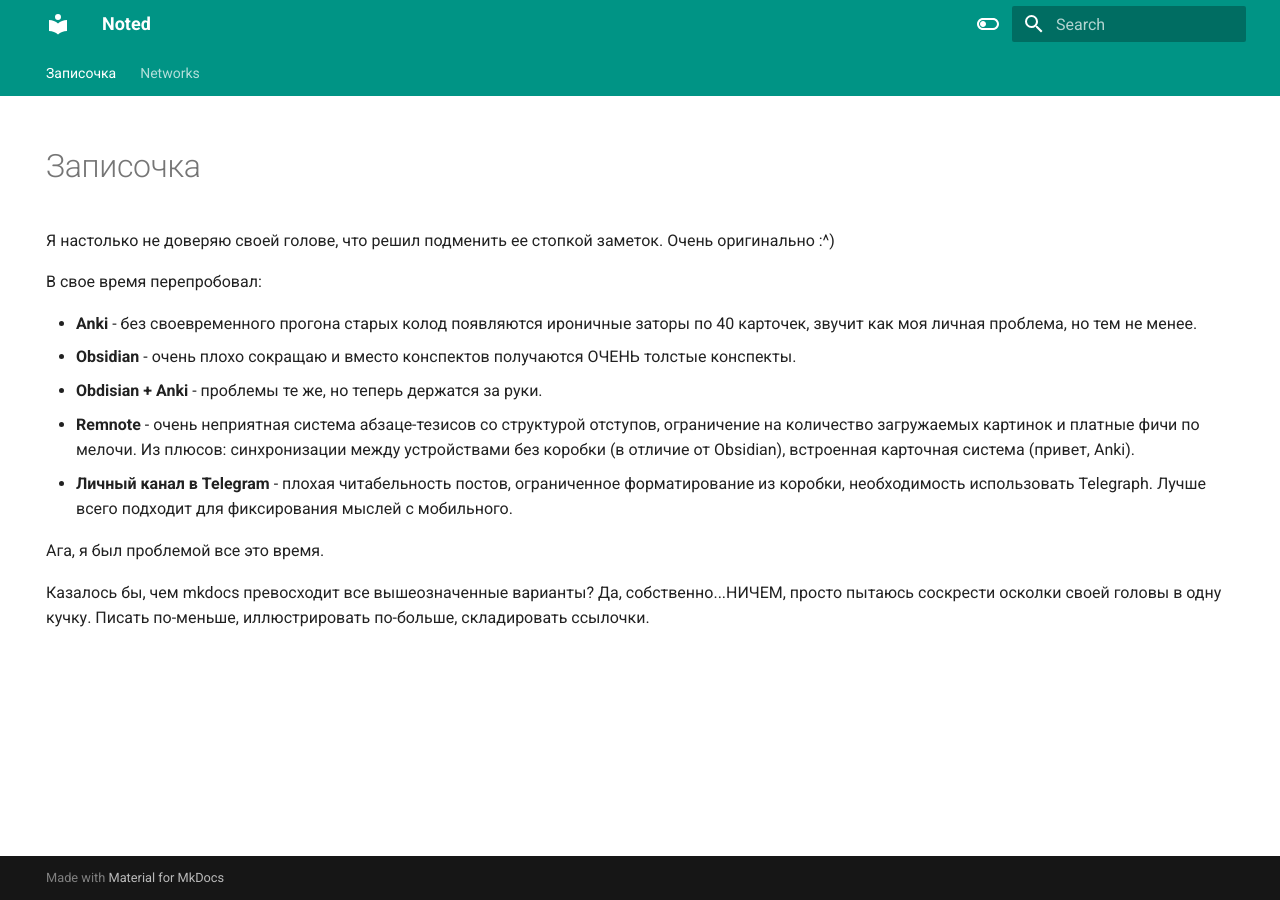
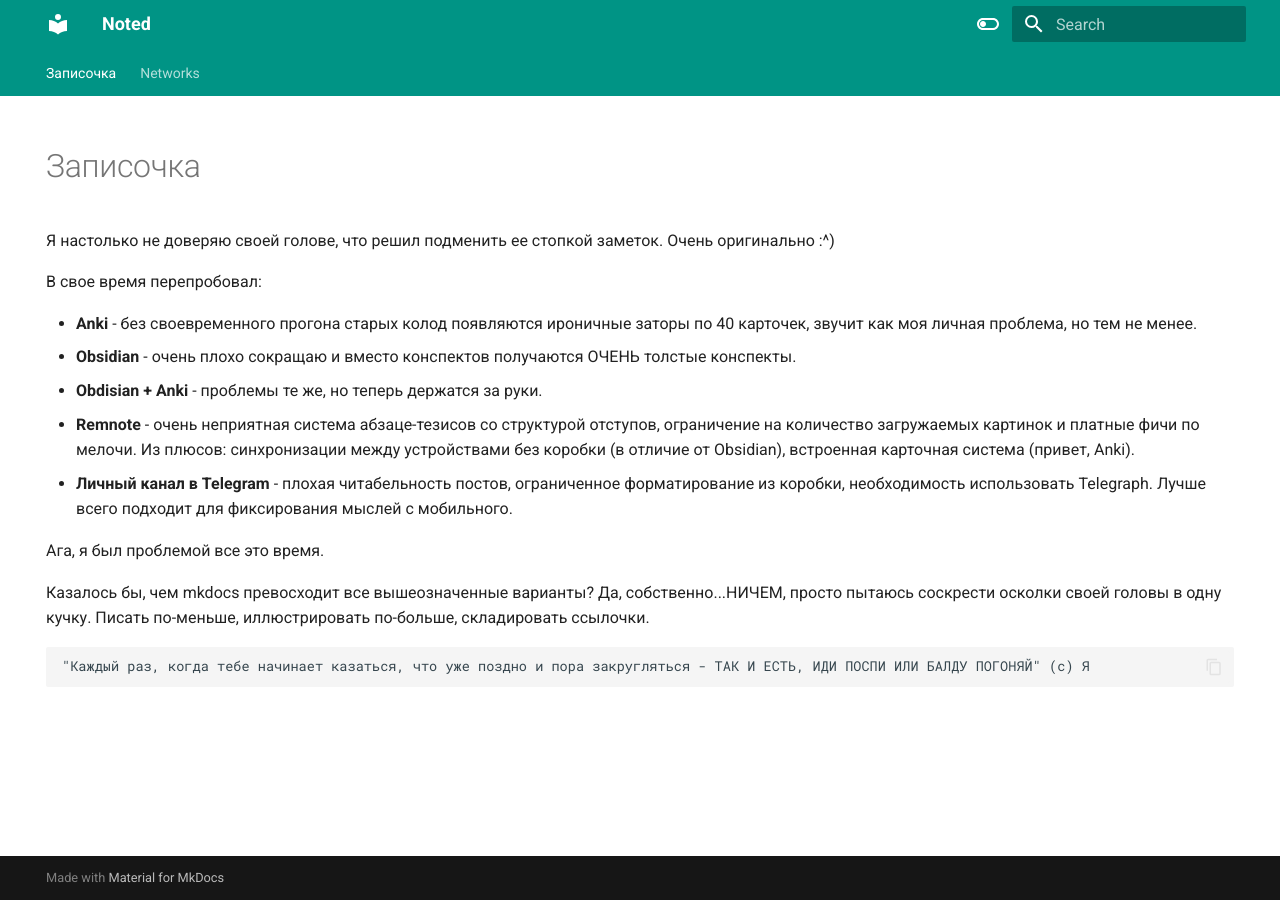
Before and after one commit to AStresser/astresser.github.io, an MkDocs documentation site: the page built from docs/index.md, in a window 1280 px wide. Built offline with MkDocs 1.6.1 and Material for MkDocs 9.7.7, drawn with Linux system fonts in a browser that asks for light colours.

Commit message:
Added my motto

````diff
--- a/docs/index.md
+++ b/docs/index.md
@@ -19,3 +19,7 @@
 Ага, я был проблемой все это время.
 
 Казалось бы, чем mkdocs превосходит все вышеозначенные варианты? Да, собственно...НИЧЕМ, просто пытаюсь соскрести осколки своей головы в одну кучку. Писать по-меньше, иллюстрировать по-больше, складировать ссылочки.
+
+```
+"Каждый раз, когда тебе начинает казаться, что уже поздно и пора закругляться - ТАК И ЕСТЬ, ИДИ ПОСПИ ИЛИ БАЛДУ ПОГОНЯЙ" (с) Я
+```
````
